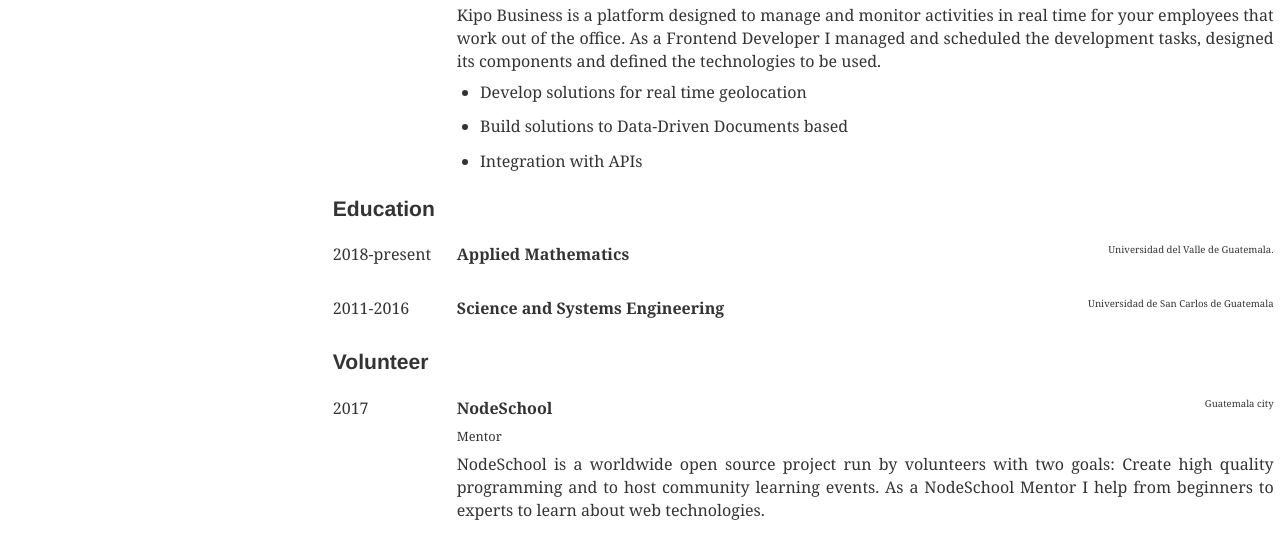
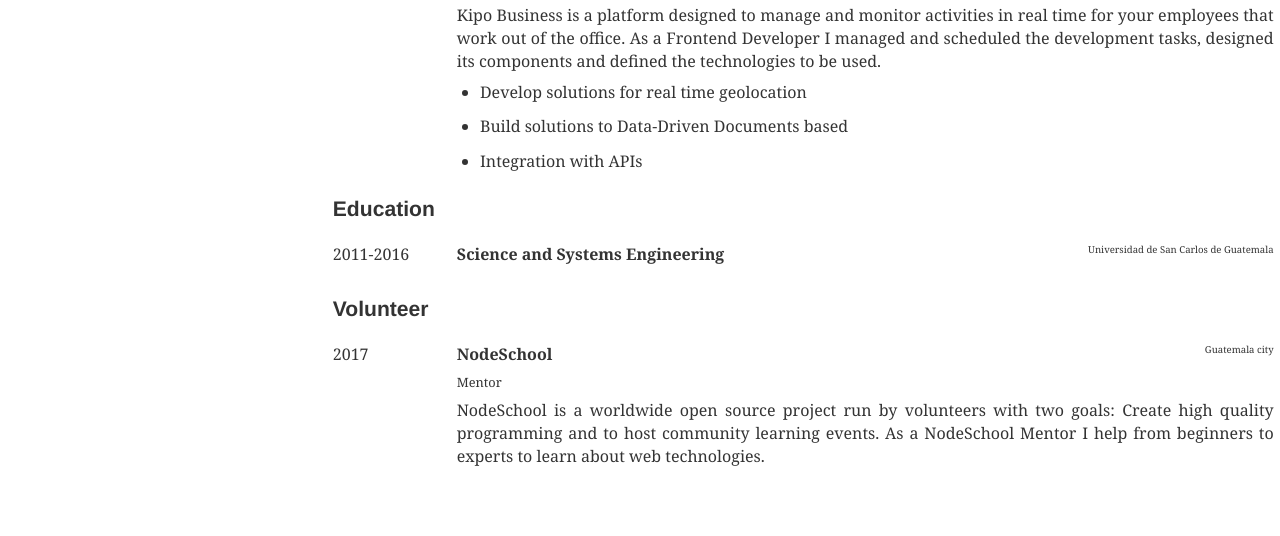
Before and after one commit to learnercys/learnercys.github.io, a Gatsby site: page /resume in a window 1280 px wide. Shown: the part 319-855 px from the top of the page. After the commit the page ends 801 px from the top, so only its background shows below. Built offline with nearby package versions, Linux system fonts and the light colour scheme; Gatsby itself is replaced by a stand-in of ours.

Commit message:
Delete section

```diff
--- a/src/components/about.jsx
+++ b/src/components/about.jsx
@@ -42,11 +42,6 @@ class General extends Component {
         const education = {
             header: 'Education',
             achievements: [
-                {
-                    time: '2018-present',
-                    header: 'Applied Mathematics',
-                    place: 'Universidad del Valle de Guatemala.',
-                },
                 {
                     time: '2011-2016',
                     header: 'Science and Systems Engineering',
```
